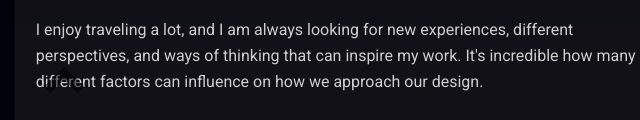
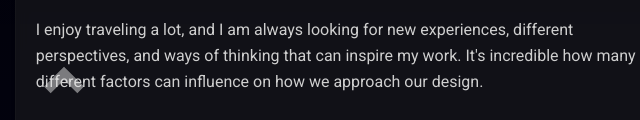
Before and after one commit to marshalek37/Portfolio, a website: page index.html in a window 1280 px wide. Shown: the part 680-800 px from the top of the page, 576-1216 px from the left. Drawn offline with Linux system fonts and the light colour scheme.

Commit message:
arrow fix

```diff
--- a/styles.css
+++ b/styles.css
@@ -564,6 +564,7 @@ h3 {
   transform: rotate(-90deg);
   opacity: 0.5;
   transition: opacity 0.3s;
+  filter: invert(0.9);
 }
 
 .arrow:hover {
```
